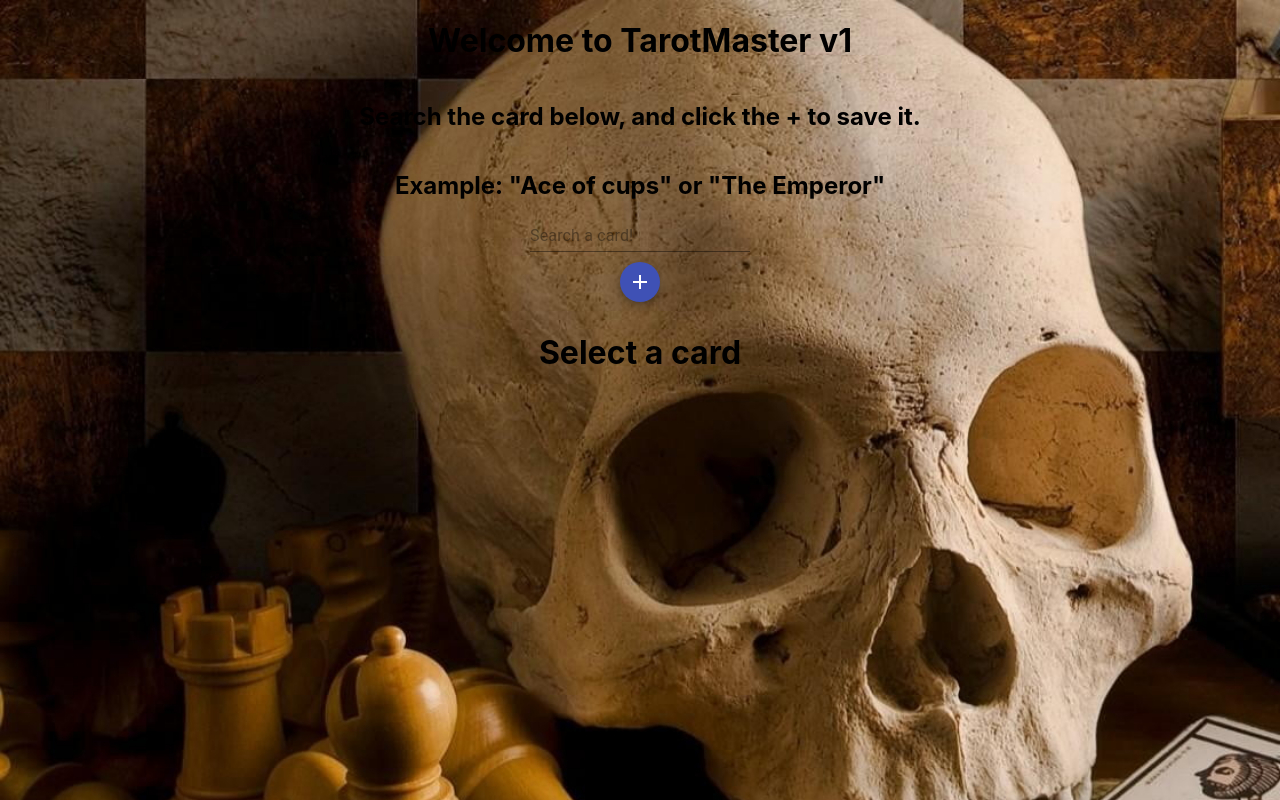
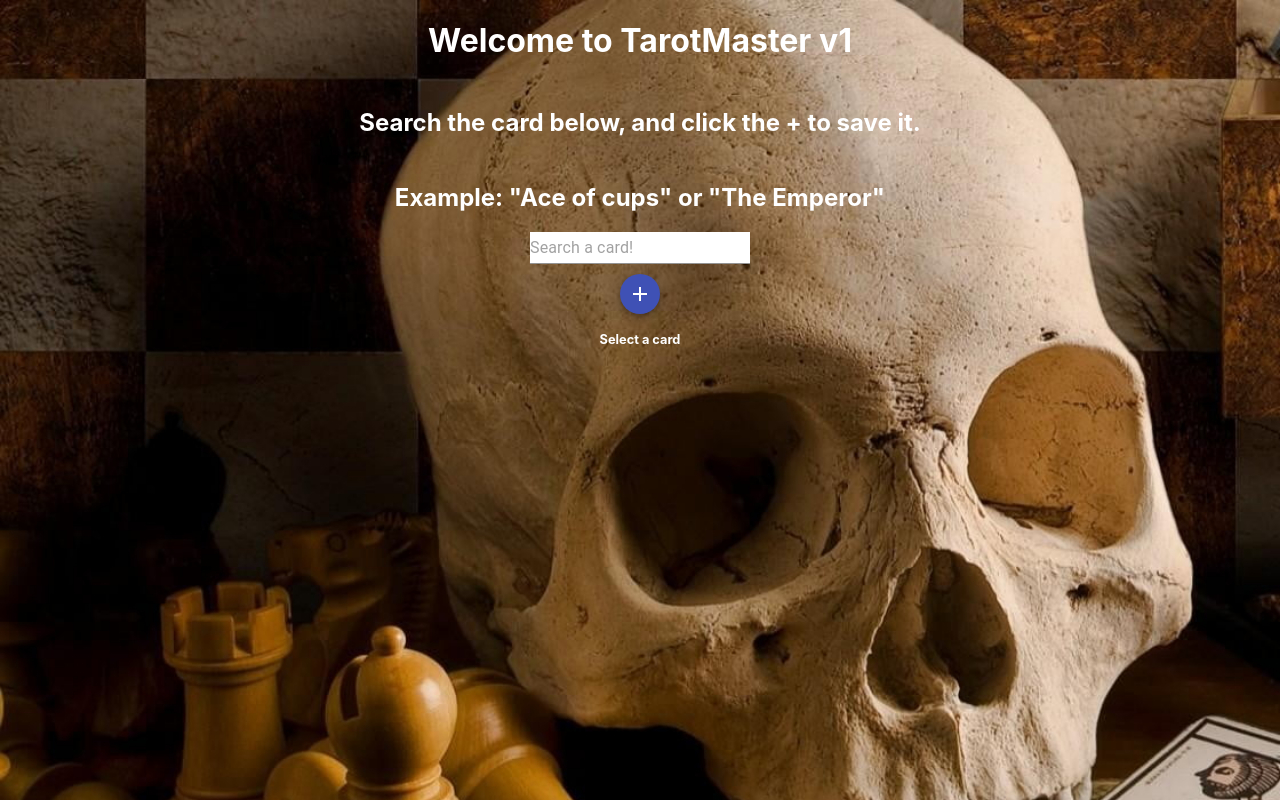
Before and after one commit to GHOSTKJB/TarotCards, a React (Create React App) app: page / in a window 1280 px wide. Shown: the top 800 px of the page. Built offline with nearby package versions, Linux system fonts and the light colour scheme.

Commit message:
fixes: table height for saved cards. Style: Title and instructions to look much cleaner

```diff
--- a/src/App.js
+++ b/src/App.js
@@ -7,6 +7,7 @@ import Card from "./components/card";
 import AddIcon from '@material-ui/icons/Add';
 import Fab from '@material-ui/core/Fab';
 import background from './background.jpg';
+import Paper from '@material-ui/core/Paper';
 
 const cards = [
   { header: "The Emperor", description: "The Emperor is seated on a throne “decorated with four rams’ heads, representing intellectual heights, determination, action, initiative, and leadership.” It is not at all obvious why rams’ heads should represent these things, and the last three sound like they were borrowed from Six Sigma." },
@@ -78,23 +79,28 @@ const deleteCard = (cardTitle) => {
 }
 
 return (
-  <div style={{display: 'flex' , flexDirection: 'column' , alignItems: 'center' , zIndex: -1 , backgroundImage: `url(${background})`, width: '100vw', height: '100vh'}}>
-    <h1>Welcome to TarotMaster v1</h1>
-    <h2>Search the card below, and click the + to save it.</h2>
-    <h2>Example: "Ace of cups" or "The Emperor"</h2>
+  <div style={{display: 'flex' , flexDirection: 'column' , alignItems: 'center' , zIndex: -1 , backgroundImage: `url(${background})` , backgroundRepeat: 'no-repeat' , backgroundAttachment: 'fixed' , width: '100vw', height: '1000vh'}}>
+    <div variant='outlined' style={{color: 'white' , display: 'flex' , flexDirection: 'column' , alignItems: 'center'}}>
+    <h1 >Welcome to TarotMaster v1</h1>
+    <h2 style={{padding: '6px'}}>Search the card below, and click the + to save it.</h2>
+    <h2 >Example: "Ace of cups" or "The Emperor"</h2>
     <TextField
+    style={{backgroundColor: 'white'}}
     placeholder="Search a card!"
     onChange={e => setSearchCard(e.target.value)}
     value={searchCard}
     />
-
+    </div>
     <Fab style={{margin: '10px'}} size="small" color="primary" aria-label="add">
       <AddIcon variant="outlined" onClick={() => saveCard(card)}/>
     </Fab>
-    {card ? <Card cardData={card} /> : <h1>Select a card</h1>}
+
+    {card ? <Card cardData={card} /> : <h1 style={{color: 'white' , fontSize: '80%'}}>Select a card</h1>}
     {savedCards.map((card) =>
     <Card cardData={card} deleteCard={deleteCard} isSaved={true}/>
     )}
+
+
   </div>
 );
 }
```
Also changed, not shown: 2 other files (tests, documents, lock files or other folders).
